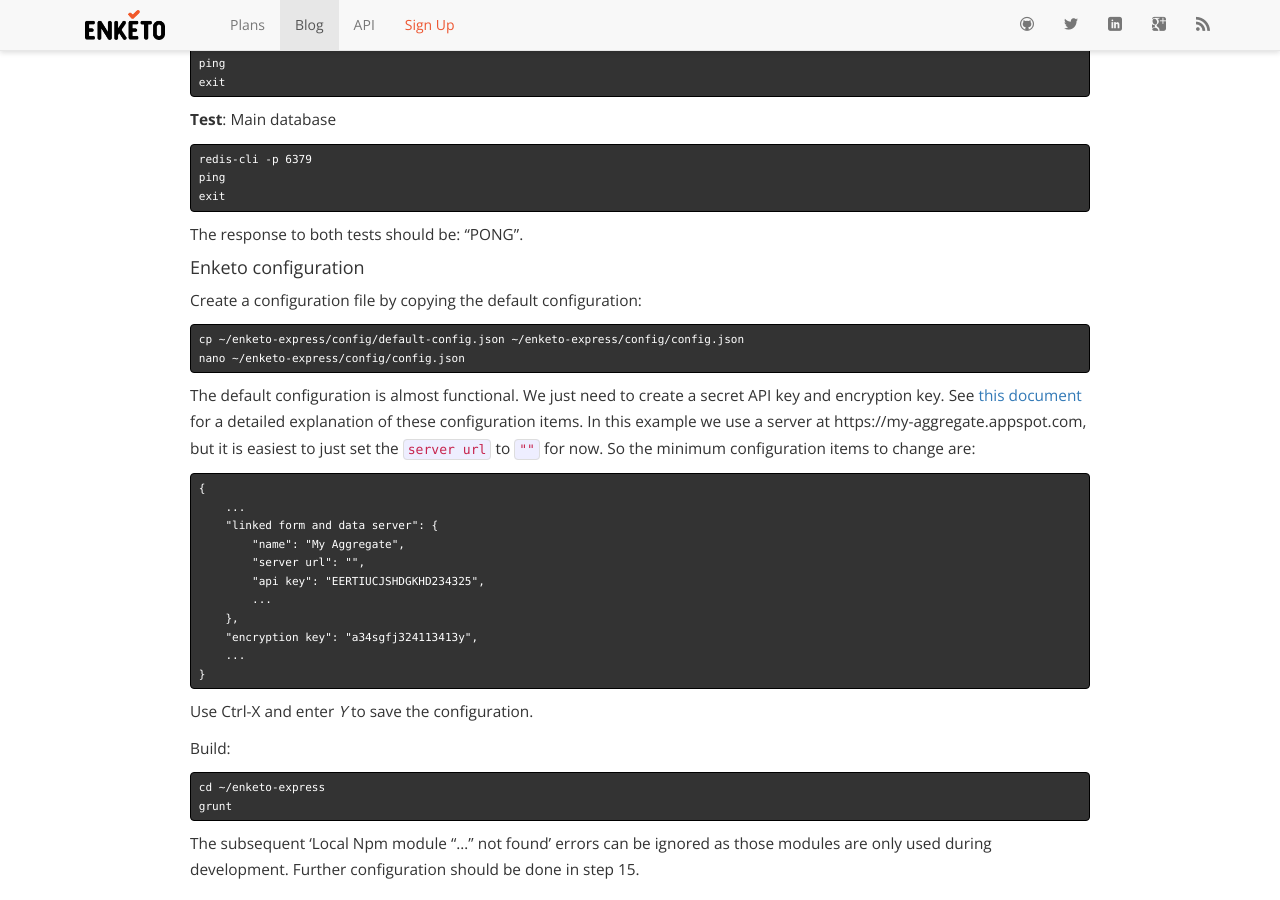
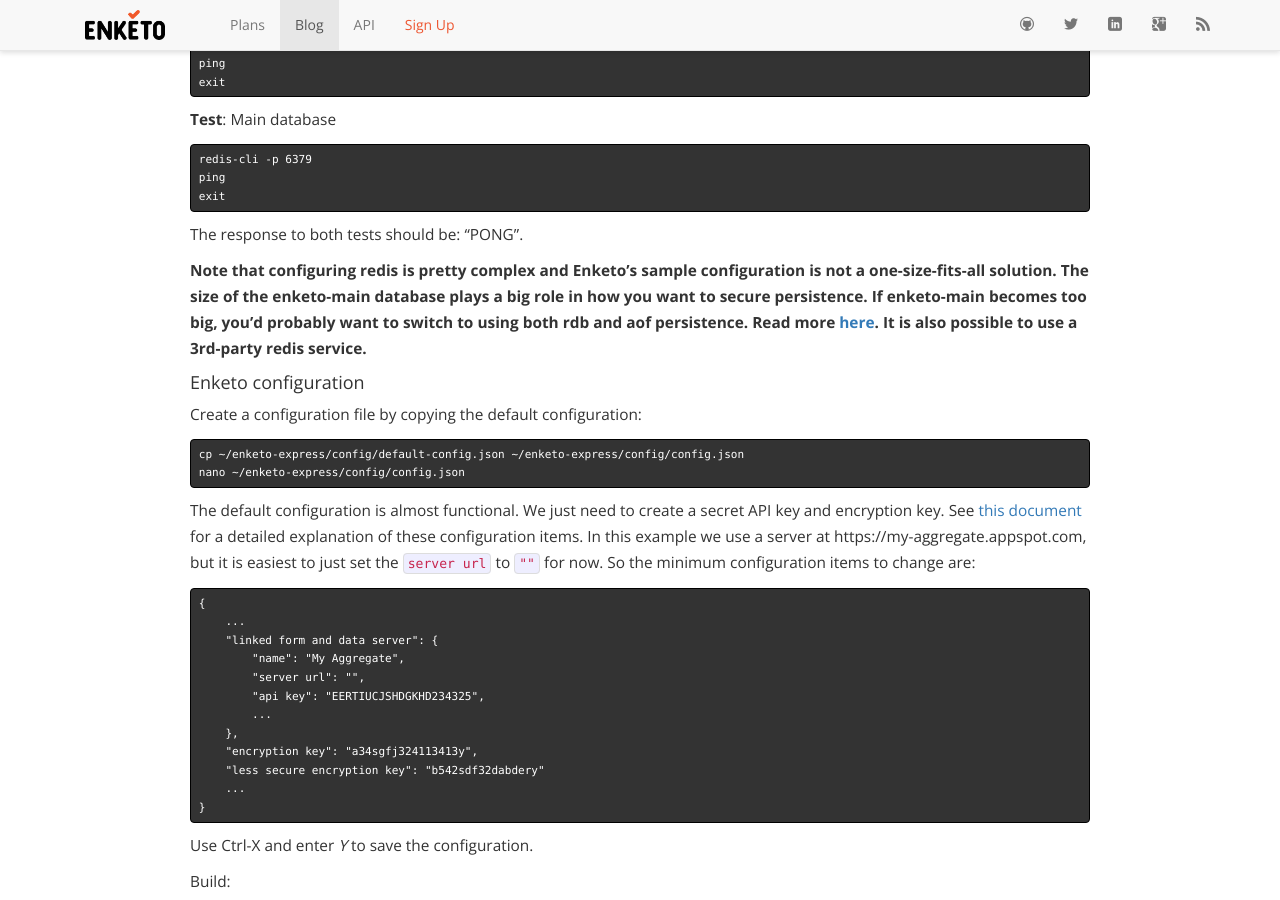
Before and after one commit to enketo/blog, a Jekyll site: the page built from _posts/2015-05-19-install-enketo.md, in a window 1280 px wide and 900 px high, scrolled down 5471 px. Built offline with Jekyll 4.4.1, drawn with Linux system fonts in a browser that asks for light colours; nearby versions of some CDN libraries; comment, search, counter and statistics services are not loaded.

Commit message:
changed: edited installation post

````diff
--- a/_posts/2015-05-19-install-enketo.md
+++ b/_posts/2015-05-19-install-enketo.md
@@ -230,6 +230,8 @@
 
 The response to both tests should be: "PONG".
 
+**Note that configuring redis is pretty complex and Enketo's sample configuration is not a one-size-fits-all solution. The size of the enketo-main database plays a big role in how you want to secure persistence. If enketo-main becomes too big, you'd probably want to switch to using both rdb and aof persistence. Read more [here](http://redis.io/topics/persistence). It is also possible to use a 3rd-party redis service.**
+
 #### Enketo configuration
 
 Create a configuration file by copying the default configuration:
@@ -251,6 +253,7 @@
         ...
     },
     "encryption key": "a34sgfj324113413y",
+    "less secure encryption key": "b542sdf32dabdery"
     ...
 }
 ```
````
